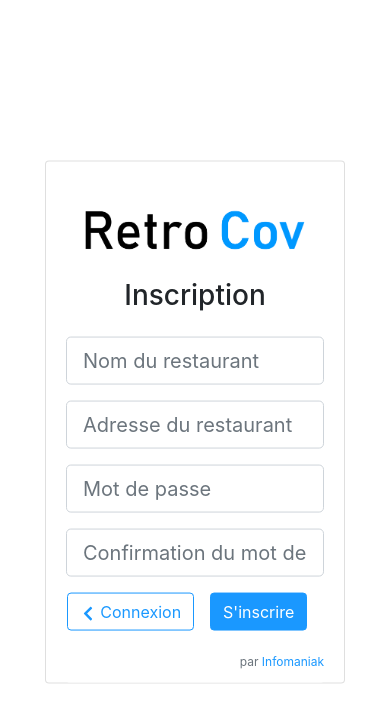
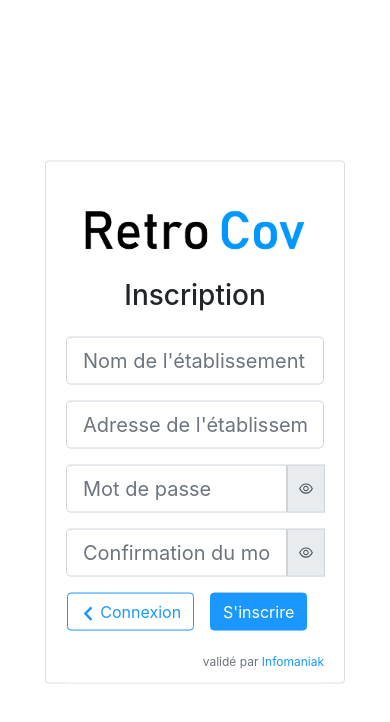
Before and after one commit to jmuraro-dev/retrocov-front, a React (Create React App) app: page /register in a window 390 px wide. Shown: the top 722 px of the page. Built offline with nearby package versions, Linux system fonts and the light colour scheme.

Commit message:
Password visible & Success form added
 + change "validé par infomaniak"
 + few size change for phone display
 +

```diff
--- a/src/App.js
+++ b/src/App.js
@@ -14,6 +14,7 @@ import Register from "./components/Register";
 import Login from "./components/Login";
 import Dashboard from "./components/Dashboard";
 import ClientForm from "./components/ClientForm";
+import ClientFormSuccess from "./components/ClientFormSuccess";
 import Error404 from "./components/Error404";
 import DashboardAdmin from "./components/DashboardAdmin";
 
@@ -73,6 +74,9 @@ class App extends Component {
                             <Redirect to='/' />
                         )
                     )} />
+                    <Route path="/:restaurant/success">
+                        <ClientFormSuccess />
+                    </Route>
                     <Route path="/404">
                         <Error404 />
                     </Route>
--- a/src/components/ClientForm.js
+++ b/src/components/ClientForm.js
@@ -111,13 +111,13 @@ class ClientForm extends Component {
             return (
 
                 <Container className="register-container">
-                    <Card className={"register-card text-center"}>
+                    <Card className={"register-card text-center clientform-card"}>
                         <Card.Img className={"card-logo"} variant={"top"}
                                   src={window.location.origin.toString() + '/RetroCov_Logo.png'} alt="RetroCov Logo"/>
                         <Card.Body style={{paddingBottom: "0px"}}>
-                            <Card.Title className={"mb-4"}><h3>Formulaire Client - {this.state.restaurantName}</h3>
+                            <Card.Title className={"mb-4 clientform-title"}><h3>Formulaire Client - {this.state.restaurantName}</h3>
                             </Card.Title>
-                            <Alert variant="info" style={{fontSize: "10pt"}}>
+                            <Alert variant="info" style={{fontSize: "9pt"}}>
                                 Afin de proteger vos données personnelles, les informations renseignées sur ce
                                 formulaire
                                 seront automatiquement supprimées après 15 jours.
@@ -192,16 +192,15 @@ class ClientForm extends Component {
                                 ) : null}
 
                                 {this.state.success === true ? (
-                                    <Alert variant="success">
-                                        Vos informations ont bien été envoyées.
-                                    </Alert>
-                                ) : <Button className="register-button mr-3 mt-2" size="lg" variant="primary"
+                                    <Redirect to={"/"+ this.state.restaurantUrlName + "/success"}/>
+                                ) : <Button className="register-button mr-3 mt-2" size="lg"
+                                            variant="primary" style={{backgroundColor: "#1A98FF", borderColor: "#1A98FF"}}
                                             onClick={() => this._handleSubmit()}>Soumettre
                                 </Button>
                                 }
 
                             </Form>
-                            <Card.Footer className="text-muted card-foot">par <a
+                            <Card.Footer className="text-muted card-foot">validé par <a
                                 href={"https://www.infomaniak.com"}>Infomaniak</a></Card.Footer>
                         </Card.Body>
                     </Card>
--- /dev/null
+++ b/src/components/ClientFormSuccess.js
@@ -0,0 +1,78 @@
+import React, {Component} from 'react';
+import {
+    useHistory,
+    Redirect
+} from "react-router-dom";
+import '../styles/register.css';
+import '../styles/success.css';
+import {Alert, Button, Card, Container, Form, Spinner} from 'react-bootstrap';
+
+class ClientFormSuccess extends Component {
+    constructor(props) {
+        super(props);
+        this.state = {
+            tableNumber: "",
+            firstname: "",
+            lastname: "",
+            phone: "",
+            postalCode: "",
+            restaurantUrlName: "",
+            restaurantName: "",
+            restaurantId: "",
+            isLoaded: true,
+            error404: false,
+            history: this.props.history
+        }
+    }
+
+    componentDidMount() {
+    }
+
+    componentWillUnmount() {
+    }
+
+    render() {
+        if (this.state.error404) {
+            return <Redirect to='/404'/>;
+        } else if (this.state.isLoaded === false) {
+            return (
+                <Container style={{
+                    justifyContent: 'center',
+                    alignItems: 'center',
+                    height: '100%',
+                    display: 'flex',
+                    marginTop: 20
+                }}>
+                    <Spinner animation="border" role="status" style={{color: '#0098ff'}}>
+                        <span className="sr-only">Loading...</span>
+                    </Spinner>
+                </Container>
+
+            )
+        } else {
+            return (
+                <Container className="register-container">
+                    <Card className="text-center register-card success-card">
+                        <Card.Img className={"card-logo"} variant={"top"}
+                                  src={window.location.origin.toString() + '/RetroCov_Logo.png'} alt="RetroCov Logo"/>
+                        <Card.Body style={{paddingBottom: "0px"}}>
+                            <Card.Title className={"success-title"}>Confirmation</Card.Title>
+                            <Card.Text>
+                                Vos informations ont bien été envoyées.
+                            </Card.Text>
+                            <Card.Footer className="text-muted card-foot">validé par <a
+                                href={"https://www.infomaniak.com"}>Infomaniak</a></Card.Footer>
+                        </Card.Body>
+                    </Card>
+                </Container>
+            );
+        }
+    }
+}
+
+export default () => {
+    const {history} = useHistory();
+    return (
+        <ClientFormSuccess history={history}/>
+    )
+}
--- a/src/components/Dashboard.js
+++ b/src/components/Dashboard.js
@@ -100,8 +100,9 @@ class Dashboard extends Component {
                                     Télécharger le QR Code
                                 </Button>
                             </Card.Text>
-                            <Card.Footer className="text-muted card-foot">par <a
+                            <Card.Footer className="text-muted card-foot">validé par <a
                                 href={"https://www.infomaniak.com"} className="infomaniak-link">Infomaniak</a></Card.Footer>
+
                         </Card.Body>
                     </Card>
                 </Container>
--- a/src/components/DashboardAdmin.js
+++ b/src/components/DashboardAdmin.js
@@ -98,7 +98,7 @@ class DashboardAdmin extends Component {
                                     Il n'y a actuellement aucun restaurant d'inscrits.
                                 </Card.Text>
                             )}
-                            <Card.Footer className="text-muted card-foot">par <a
+                            <Card.Footer className="text-muted card-foot">validé par <a
                                 href={"https://www.infomaniak.com"} className="infomaniak-link">Infomaniak</a></Card.Footer>
                         </Card.Body>
                     </Card>
--- a/src/components/Error404.js
+++ b/src/components/Error404.js
@@ -18,7 +18,7 @@ class Error404 extends Component {
                     <Card.Body style={{paddingBottom: "0px"}}>
                         <Button className="register-button mr-3" href="/"
                                 variant="outline-primary"><FaChevronLeft/> Retour</Button>
-                        <Card.Footer className="text-muted card-foot">par <a
+                        <Card.Footer className="text-muted card-foot">validé par <a
                             href={"https://www.infomaniak.com"}>Infomaniak</a></Card.Footer>
                     </Card.Body>
                 </Card>
--- a/src/components/Login.js
+++ b/src/components/Login.js
@@ -3,10 +3,11 @@ import React, {Component} from 'react';
 import '../styles/login.css';
 import '../styles/general.css';
 
-import {Alert, Button, Card, Container, Form} from "react-bootstrap";
+import {Alert, Button, Card, Container, Form, InputGroup} from "react-bootstrap";
 
 import {FaChevronRight} from "react-icons/fa";
 import {login} from "../api/Restaurant";
+import {AiOutlineEye, AiOutlineEyeInvisible} from "react-icons/ai";
 
 class Login extends Component {
     constructor(props) {
@@ -17,7 +18,8 @@ class Login extends Component {
             password: '',
             urlName: '',
             error: '',
-            redirect: false
+            redirect: false,
+            passwordVisible: false
         }
     }
 
@@ -29,6 +31,9 @@ class Login extends Component {
         document.removeEventListener("keydown", this._handleKeyDown)
     }
 
+    _handlePasswordVisible = () => {
+        this.setState({passwordVisible : !this.state.passwordVisible})
+    }
 
     _handleKeyDown = (event) => {
         switch (event.keyCode) {
@@ -73,7 +78,8 @@ class Login extends Component {
         return (
             <Container className="login-container">
                 <Card className={"login-card text-center"}>
-                    <Card.Img className={"card-logo"} variant={"top"} src={window.location.origin.toString() + '/RetroCov_Logo.png'} alt="RetroCov Logo" />
+                    <Card.Img className={"card-logo"} variant={"top"}
+                              src={window.location.origin.toString() + '/RetroCov_Logo.png'} alt="RetroCov Logo"/>
                     <Card.Body style={{paddingBottom: "0px"}}>
                         <Card.Title className={"mb-4"}><h3>Connexion</h3></Card.Title>
                         <Form>
@@ -84,32 +90,38 @@ class Login extends Component {
                                     type="text"
                                     value={this.state.name}
                                     onChange={this._handleChange}
-                                    placeholder="Nom du restaurant"/>
+                                    placeholder="Nom de l'établissement"/>
                             </Form.Group>
-                            <Form.Group controlId="formBasicPassword">
+                            <InputGroup controlId="formBasicPassword">
                                 <Form.Control
                                     size="lg"
                                     name="password"
-                                    type="password"
+                                    type={this.state.passwordVisible ? "text" : "password"}
                                     value={this.state.password}
                                     onChange={this._handleChange}
                                     placeholder="Mot de passe"/>
-                            </Form.Group>
+                                <InputGroup.Prepend>
+                                    <InputGroup.Text onClick={() => this._handlePasswordVisible()} style={{padding:"10px"}}>
+                                        {this.state.passwordVisible ? <AiOutlineEyeInvisible/> : <AiOutlineEye/>}
+                                    </InputGroup.Text>
+                                </InputGroup.Prepend>
+                            </InputGroup>
 
                             {this.state.error !== "" ? (
-                                <Alert variant="danger">
+                                <Alert className={"mt-3"} variant="danger">
                                     {this.state.error}
                                 </Alert>
                             ) : null}
 
-                            <Button className="mr-3 mt-2" variant="primary" style={{backgroundColor: "#1A98FF", borderColor: "#1A98FF"}}
+                            <Button className="mr-3 mt-2" variant="primary"
+                                    style={{backgroundColor: "#1A98FF", borderColor: "#1A98FF"}}
                                     onClick={() => this._handleLogin()}>
                                 Se connecter
                             </Button>
                             <Button className="mr-3 mt-2 btn-connect" href="/register"
                                     variant="outline-primary">Inscription <FaChevronRight/></Button>
                         </Form>
-                        <Card.Footer className="text-muted card-foot">par <a
+                        <Card.Footer className="text-muted card-foot">validé par <a
                             href={"https://www.infomaniak.com"} className="infomaniak-link">Infomaniak</a></Card.Footer>
                     </Card.Body>
                 </Card>
--- a/src/components/Register.js
+++ b/src/components/Register.js
@@ -3,9 +3,10 @@ import React, {Component} from 'react';
 import '../styles/register.css';
 import '../styles/general.css';
 
-import {Alert, Button, Card, Container, Form} from 'react-bootstrap';
+import {Alert, Button, Card, Container, Form, InputGroup} from 'react-bootstrap';
 import {FaChevronLeft} from "react-icons/fa";
 import {create} from "../api/Restaurant";
+import {AiOutlineEye, AiOutlineEyeInvisible} from "react-icons/ai";
 
 class Register extends Component {
     constructor(props) {
@@ -16,6 +17,8 @@ class Register extends Component {
             address: '',
             password: '',
             passwordConf: '',
+            passwordVisible: false,
+            passwordConfVisible: false,
             errors: {
                 name: '',
                 password: '',
@@ -31,6 +34,14 @@ class Register extends Component {
 
     componentWillUnmount() {
         document.removeEventListener("keydown", this._handleKeyDown)
+    }
+
+    _handlePasswordVisible = () => {
+        this.setState({passwordVisible: !this.state.passwordVisible})
+    }
+
+    _handlePasswordConfVisible = () => {
+        this.setState({passwordConfVisible: !this.state.passwordConfVisible})
     }
 
     _handleKeyDown = (event) => {
@@ -89,7 +100,8 @@ class Register extends Component {
         return (
             <Container className="register-container">
                 <Card className={"register-card text-center"}>
-                    <Card.Img className={"card-logo"} variant={"top"} src={window.location.origin.toString() + '/RetroCov_Logo.png'} alt="RetroCov Logo" />
+                    <Card.Img className={"card-logo"} variant={"top"}
+                              src={window.location.origin.toString() + '/RetroCov_Logo.png'} alt="RetroCov Logo"/>
                     <Card.Body style={{paddingBottom: "0px"}}>
                         <Card.Title className={"mb-4"}><h3>Inscription</h3></Card.Title>
                         <Form>
@@ -100,7 +112,7 @@ class Register extends Component {
                                     type="text"
                                     value={this.state.name}
                                     onChange={this._handleChange}
-                                    placeholder="Nom du restaurant"/>
+                                    placeholder="Nom de l'établissement"/>
                             </Form.Group>
                             {this.state.errors.name !== "" ? (
                                 <Alert variant="danger">
@@ -115,51 +127,64 @@ class Register extends Component {
                                     type="text"
                                     value={this.state.address}
                                     onChange={this._handleChange}
-                                    placeholder="Adresse du restaurant"/>
+                                    placeholder="Adresse de l'établissement"/>
                             </Form.Group>
-                            <Form.Group controlId="formBasicPassword">
+                            <InputGroup controlId="formBasicPassword">
                                 <Form.Control
                                     size="lg"
                                     name="password"
-                                    type="password"
+                                    type={this.state.passwordVisible ? "text" : "password"}
                                     value={this.state.password}
                                     onChange={this._handleChange}
                                     placeholder="Mot de passe"/>
+                                <InputGroup.Prepend>
+                                    <InputGroup.Text onClick={() => this._handlePasswordVisible()}
+                                                     style={{padding: "10px"}}>
+                                        {this.state.passwordVisible ? <AiOutlineEyeInvisible/> : <AiOutlineEye/>}
+                                    </InputGroup.Text>
+                                </InputGroup.Prepend>
+                            </InputGroup>
                             {this.state.errors.password !== "" ? (
-                                    <Form.Text id="passwordHelpBlock" className={"form-password-conf"} muted>
+                                <Form.Text id="passwordHelpBlock" className={"form-password-conf mb-3"} muted>
                                     {this.state.errors.password}
                                 </Form.Text>
                             ) : null}
-                            </Form.Group>
 
-                            <Form.Group controlId="formBasicConfPassword">
+                            <InputGroup controlId="formBasicConfPassword" className={"mt-3"}>
                                 <Form.Control
                                     size="lg"
                                     name="passwordConf"
-                                    type="password"
+                                    type={this.state.passwordConfVisible ? "text" : "password"}
                                     value={this.state.passwordConf}
                                     onChange={this._handleChange}
                                     placeholder="Confirmation du mot de passe"/>
+                                <InputGroup.Prepend>
+                                    <InputGroup.Text onClick={() => this._handlePasswordConfVisible()}
+                                                     style={{padding: "10px"}}>
+                                        {this.state.passwordConfVisible ? <AiOutlineEyeInvisible/> : <AiOutlineEye/>}
+                                    </InputGroup.Text>
+                                </InputGroup.Prepend>
+                            </InputGroup>
                             {this.state.errors.passwordConf !== "" ? (
                                 <Form.Text id="passwordHelpBlock" className={"form-password-conf"} muted>
                                     {this.state.errors.passwordConf}
                                 </Form.Text>
                             ) : null}
-                            </Form.Group>
 
                             {this.state.errors.others !== "" ? (
-                                <Alert variant="danger">
+                                <Alert variant="danger" className={"mt-2"}>
                                     {this.state.errors.others}
                                 </Alert>
                             ) : null}
 
-                            <Button className="register-button btn-connect mr-3" href="/"
+                            <Button className="register-button btn-connect mr-3 mt-3" href="/"
                                     variant="outline-primary"><FaChevronLeft/> Connexion</Button>
 
-                            <Button className="register-button mr-3" variant="primary" style={{backgroundColor: "#1A98FF", borderColor: "#1A98FF"}}
+                            <Button className="register-button mr-3 mt-3" variant="primary"
+                                    style={{backgroundColor: "#1A98FF", borderColor: "#1A98FF"}}
                                     onClick={() => this._handleRegister()}>S'inscrire</Button>
                         </Form>
-                        <Card.Footer className="text-muted card-foot">par <a
+                        <Card.Footer className="text-muted card-foot">validé par <a
                             href={"https://www.infomaniak.com"} className='infomaniak-link'>Infomaniak</a></Card.Footer>
                     </Card.Body>
                 </Card>
--- a/src/styles/login.css
+++ b/src/styles/login.css
@@ -25,6 +25,7 @@
 .btn-connect {
     color: #1A98FF!important;
     border-color: #1A98FF!important;
+
 }
 
 .btn-connect:hover {
--- a/src/styles/register.css
+++ b/src/styles/register.css
@@ -71,3 +71,8 @@
     border: none;
     padding-right: 0px;
 }
+
+.clientform-title h3 {
+    font-size : 17pt;
+    color: #1d1f2b;
+}
--- /dev/null
+++ b/src/styles/success.css
@@ -0,0 +1,21 @@
+.success-card {
+    width: 50%;
+    background-color: #d4edda;
+}
+
+.success-card .card-foot {
+    background-color: #d4edda;
+}
+
+.success-title {
+    font-size : 22pt;
+    color: #1d1f2b;
+}
+
+.clientform-card .form-control {
+    font-size: 1em;
+}
+
+.clientform-card .form-group {
+    margin-bottom: 0.5rem;
+}
```
Lines whose indentation alone changed are shown as unchanged.
